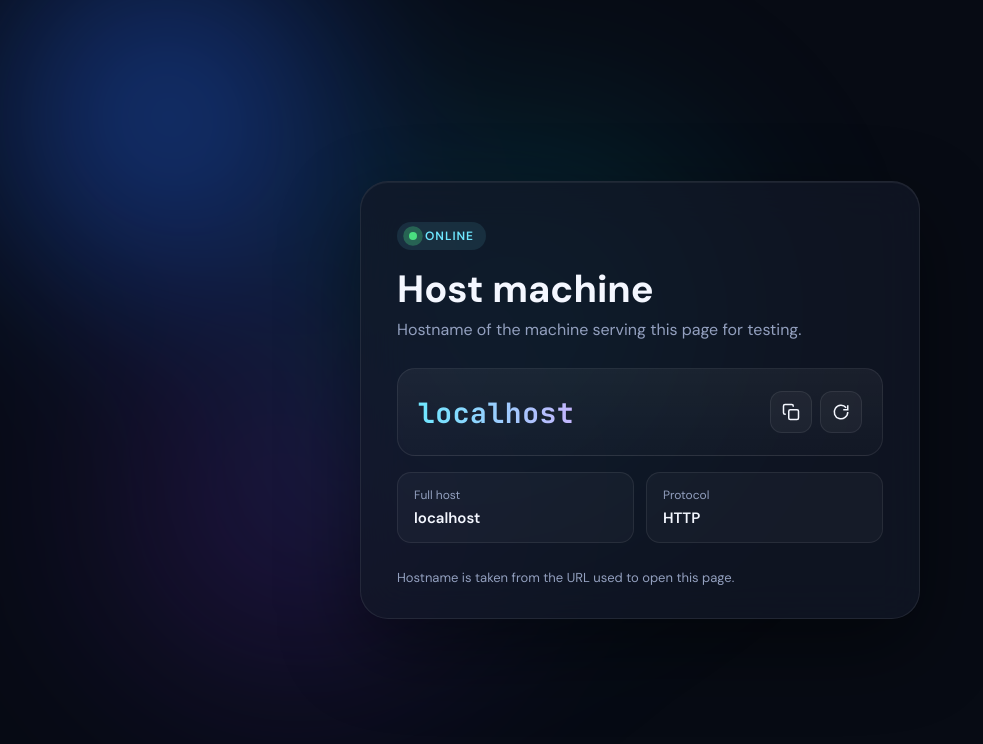
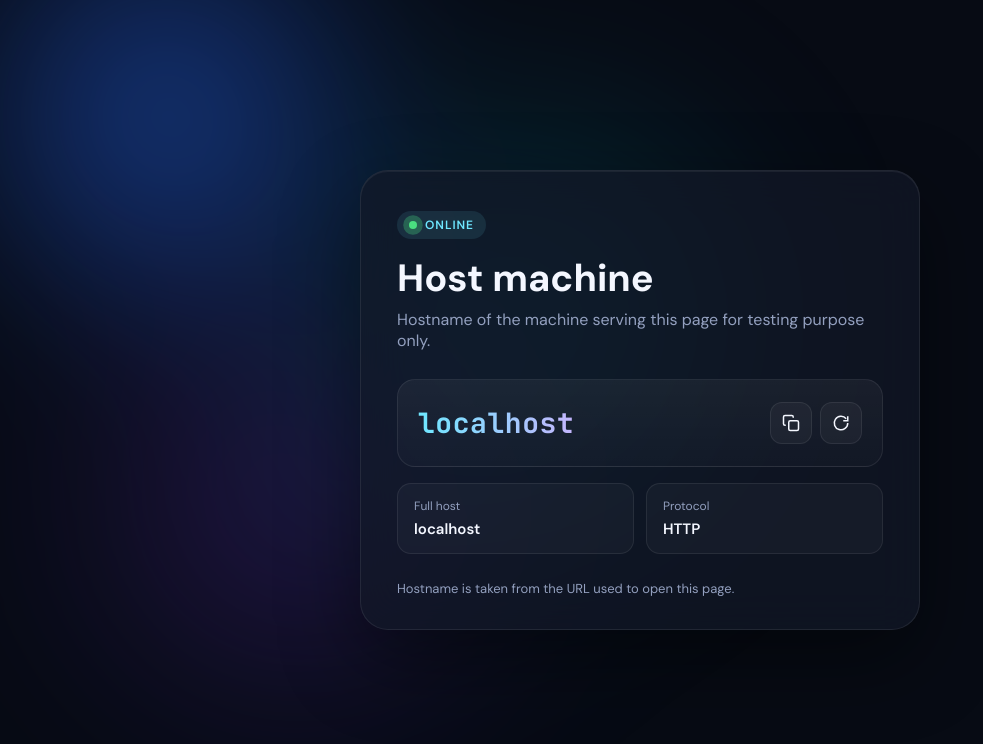
Before and after one commit to codesnippetsforall/Hello-world-what-is-my-ip-application, a plain HTML site: page index.html in a window 1280 px wide. Shown: the whole page, without its empty margins (0-983 px from the left). Drawn offline with Linux system fonts and the light colour scheme.

Commit message:
Update paragraph text for clarity

```diff
--- a/index.html
+++ b/index.html
@@ -226,7 +226,7 @@
   <main class="card">
     <div class="eyebrow"><span class="dot" id="statusDot"></span><span id="statusText">Online</span></div>
     <h1>Host machine</h1>
-    <p class="lede">Hostname of the machine serving this page for testing.</p>
+    <p class="lede">Hostname of the machine serving this page for testing purpose only.</p>
 
     <div class="ip-box">
       <div class="ip placeholder" id="hostValue">Detecting…</div>
```
